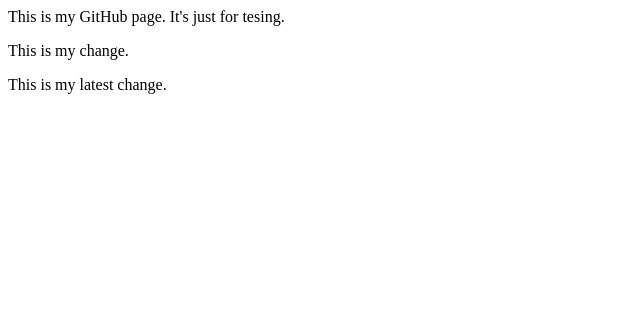
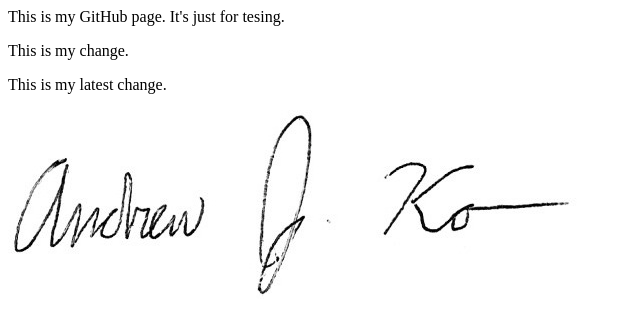
Before and after one commit to Hielenenyew/andyjko.github.io, a plain HTML site: page index.html in a window 1280 px wide. Shown: the whole page, without its empty margins (0-640 px from the left). Drawn offline with Linux system fonts and the light colour scheme.

Commit message:
Update index.html

```diff
--- a/index.html
+++ b/index.html
@@ -3,5 +3,6 @@
     <p>This is my GitHub page. It's just for tesing.</p>
     <p>This is my change.</p>
     <p>This is my latest change.</p>
+    <img src='signature.jpg' />
   </body>
 </html>
```
